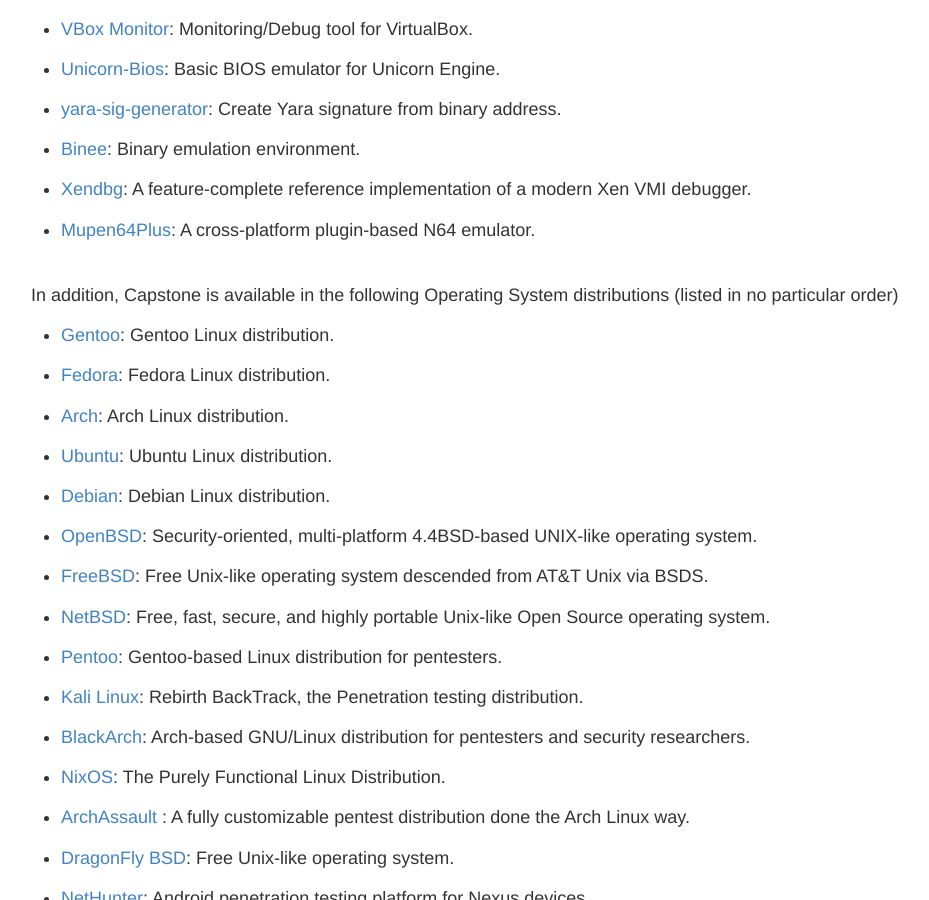
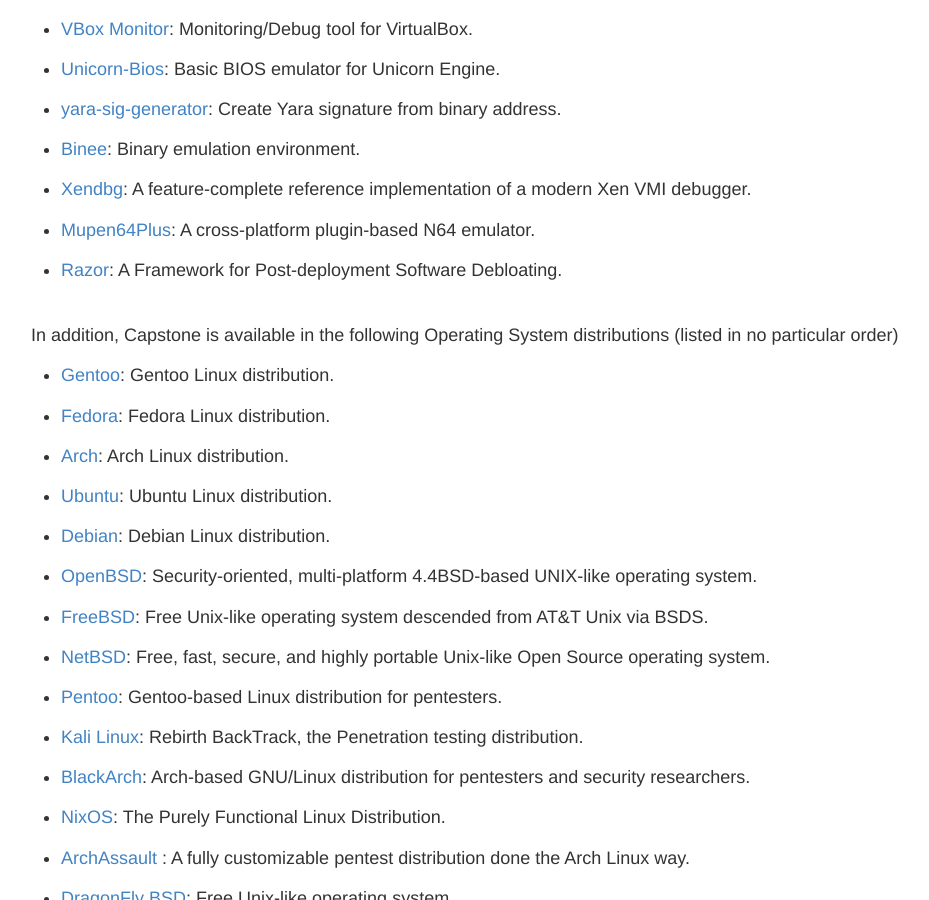
Before and after one commit to capstone-engine/capstone-engine.github.io, a Jekyll site: the page built from showcase.md, in a window 1280 px wide and 900 px high, scrolled down 19899 px. Shown: the whole window, without its empty margins (169-1098 px from the left). Built offline with Jekyll 4.4.1, drawn with Linux system fonts in a browser that asks for light colours; some of the changed lines change nothing that is shown.

Commit message:
showcase

```diff
--- a/showcase.md
+++ b/showcase.md
@@ -5,7 +5,7 @@
 
 ## Showcase
 
-In our knowledge, Capstone has been used by **477** following products (listed in no particular order).
+In our knowledge, Capstone has been used by **478** following products (listed in no particular order).
 
 - [Skorpio](http://groundx.io/docs/Opcde2018-skorpio.pdf): Cross-platform-architecture Dynamic Instrumentation Framework.
 
@@ -961,6 +961,8 @@
 
 - [Mupen64Plus](http://www.mupen64plus.org): A cross-platform plugin-based N64 emulator.
 
+- [Razor](https://github.com/cxreet/razor): A Framework for Post-deployment Software Debloating.
+
 
 <br>
 In addition, Capstone is available in the following Operating System distributions (listed in no particular order)
```
